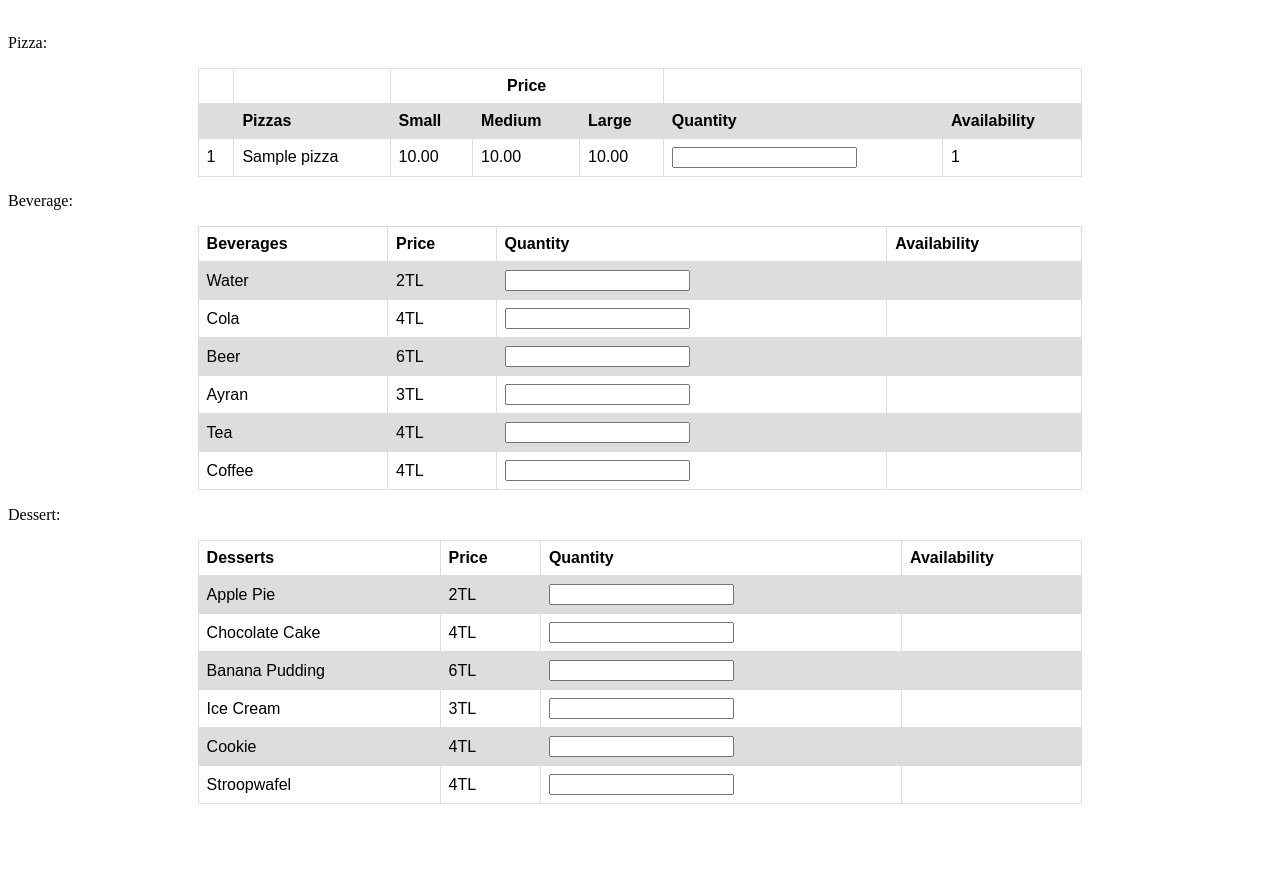
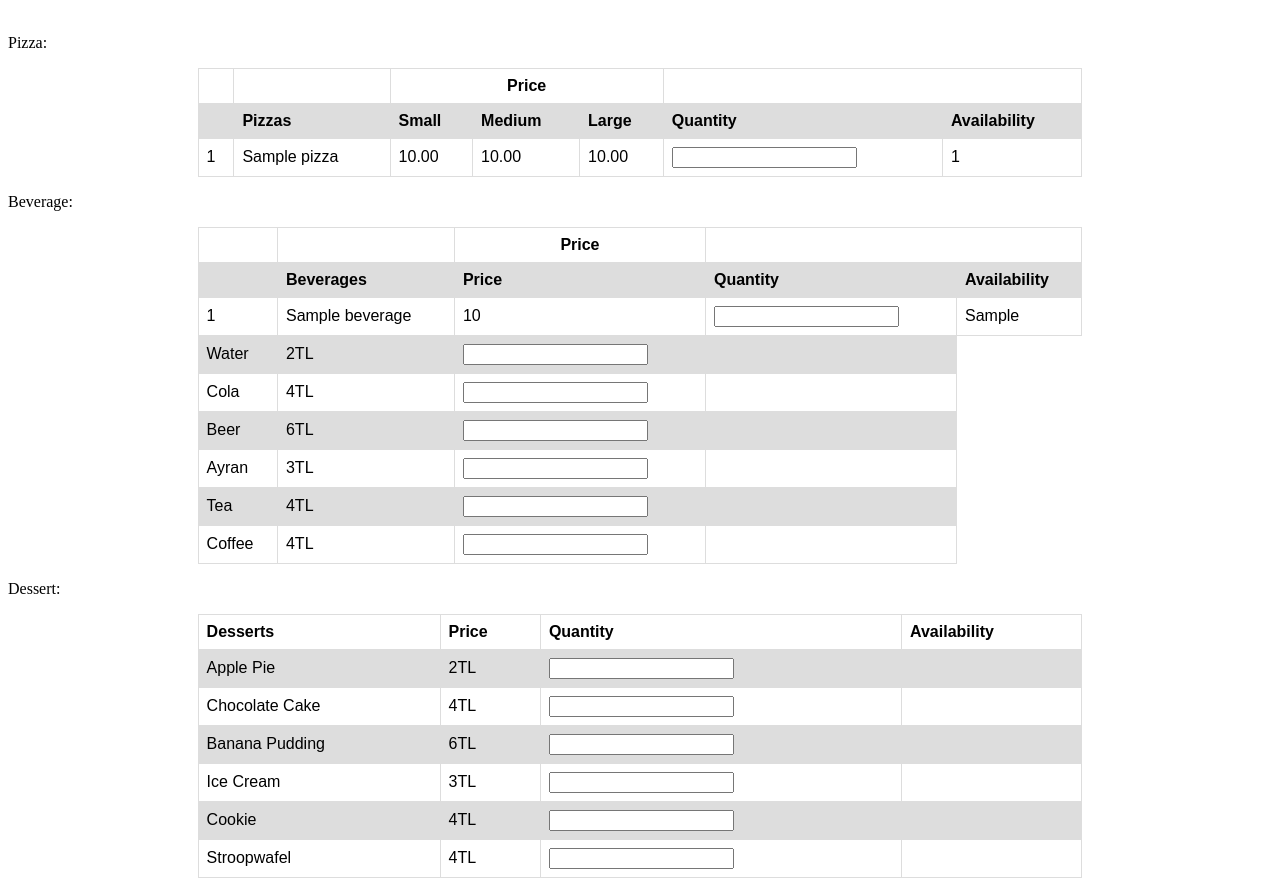
Before and after one commit to MeteK7/Pizza-Ordering-Website, a PHP site: page /order.php in a window 1280 px wide. Shown: the part 409-1295 px from the top of the page. Before the commit the page ends 1213 px from the top, so only its background shows below. Run offline with PHP 8.4, Linux system fonts and the light colour scheme; a user stored in the database is signed in; tables that the repository leaves empty or names only in its code hold one stand-in row (values such as "Sample post").

Commit message:
Beverage table is developed.

```diff
--- a/order.php
+++ b/order.php
@@ -4,8 +4,11 @@ include "session.php";
 ?>
 <?php
 include('config.php');
-$query = "SELECT * FROM tbl_pizza";
-$result = $conn->query($query);
+$query_pizza = "SELECT * FROM tbl_pizza";
+$result_pizza = $conn->query($query_pizza);
+
+$query_beverage = "SELECT * FROM tbl_beverage";
+$result_beverage = $conn->query($query_beverage);
 ?>
 <?php
 function get_pizza_quantity(){
@@ -92,9 +95,7 @@ function get_pizza_quantity(){
 				<input type="checkbox" id="chk-dessert" name="chk-type-of-ordering" value="Dessert">
 				<label for="dessert">Dessert</label>
 			</div>
-
 			<br>
-
 			<div class="div-table-pizza">
 				<p>Pizza:</p>
 				<center>
@@ -115,10 +116,10 @@ function get_pizza_quantity(){
 							<th>Availability</th>
 						</tr>
 						<?php
-						if ($result->num_rows > 0)
+						if ($result_pizza->num_rows > 0)
 						{
 							$sn=1;
-							while($data = $result->fetch_assoc())
+							while($data = $result_pizza->fetch_assoc())
 							{
 								?>
 								<tr>
@@ -128,16 +129,16 @@ function get_pizza_quantity(){
 									<td><?php echo $data['price_medium']; ?></td>
 									<td><?php echo $data['price_large']; ?></td>
 									<td>
-										<input onkeyup="calculateAvailabilityById('qty-<?php echo $data['id'];?>', 'availability-<?php echo $data['id'];?>','availability-const-<?php echo $data['id'];?>')" type="text" id="qty-<?php echo $data['id'];?>" name="pizza">
+										<input onkeyup="calculateAvailabilityById('qty-pizza-<?php echo $data['id'];?>', 'availability-pizza-<?php echo $data['id'];?>','availability-pizza-const-<?php echo $data['id'];?>')" type="text" id="qty-pizza-<?php echo $data['id'];?>" name="pizza">
 									</td>
-									<td id="availability-<?php echo $data['id'];?>">
+									<td id="availability-pizza-<?php echo $data['id'];?>">
 										<?php echo $data['availability']; ?>
 									</td>
 									<!--This is a constant value only for calculating new availability.-->
-									<td style="display:none;" id="availability-const-<?php echo $data['id'];?>">
+									<td style="display:none;" id="availability-pizza-const-<?php echo $data['id'];?>">
 										<?php echo $data['availability']; ?>
 									</td>
-									<tr>
+								</tr>
 								<?php
 								$sn++;
 							}
@@ -151,56 +152,6 @@ function get_pizza_quantity(){
 							<?php
 						}
 						?>
-										<!--
-											<tr>
-												<td>Vegetarian Pizza</td>
-												<td>15TL</td>
-												<td>17TL</td>
-												<td>20TL</td>
-												<td><input type="text" id="qty-pizza-vegetarian" name="quantity"></td>
-												<td><label></label></td>
-											</tr>
-											<tr>
-												<td>Chicken Pizza</td>
-												<td>18TL</td>
-												<td>20TL</td>
-												<td>22TL</td>
-												<td><input type="text" id="qty-pizza-chicken" name="quantity"></td>
-												<td></td>
-											</tr>
-											<tr>
-												<td>Meat Pizza</td>
-												<td>18TL</td>
-												<td>20TL</td>
-												<td>22TL</td>
-												<td><input type="text" id="qty-pizza-meat" name="quantity"></td>
-												<td></td>
-											</tr>
-											<tr>
-												<td>Pepperoni Pizza</td>
-												<td>19TL</td>
-												<td>21TL</td>
-												<td>23TL</td>
-												<td><input type="text" id="qty-pizza-pepperoni" name="quantity"></td>
-												<td></td>
-											</tr>
-											<tr>
-												<td>Mix Pizza</td>
-												<td>20TL</td>
-												<td>22TL</td>
-												<td>24TL</td>
-												<td><input type="text" id="qty-pizza-mix" name="quantity"></td>
-												<td></td>
-											</tr>
-											<tr>
-												<td>COME308 Special Pizza</td>
-												<td>22TL</td>
-												<td>23TL</td>
-												<td>26TL</td>
-												<td><input type="text" id="qty-pizza-come308-special" name="quantity"></td>
-												<td></td>
-											</tr>
-										-->
 					</table>
 				</center>
 			</div>
@@ -209,11 +160,53 @@ function get_pizza_quantity(){
 				<center>
 					<table>
 						<tr>
+							<th></th>
+							<th></th>
+							<th class="th-price">Price</th>
+							<th colspan="2"></th>
+						</tr>
+						<tr>
+							<th></th>
 							<th>Beverages</th>
 							<th>Price</th>
 							<th>Quantity</th>
 							<th>Availability</th>
 						</tr>
+						<?php
+						if ($result_beverage->num_rows > 0)
+						{
+							$sn=1;
+							while($data_beverage = $result_beverage->fetch_assoc())
+							{
+								?>
+								<tr>
+									<td><?php echo $sn; ?></td>
+									<td><?php echo $data_beverage['name']; ?></td>
+									<td><?php echo $data_beverage['price_small']; ?></td>
+									<td>
+										<input onkeyup="calculateAvailabilityById('qty-beverage-<?php echo $data_beverage['id'];?>', 'availability-beverage-<?php echo $data_beverage['id'];?>','availability-beverage-const-<?php echo $data_beverage['id'];?>')" type="text" id="qty-beverage-<?php echo $data_beverage['id'];?>" name="beverage">
+									</td>
+									<td id="availability-beverage-<?php echo $data_beverage['id'];?>">
+										<?php echo $data_beverage['availability']; ?>
+									</td>
+									<!--This is a constant value only for calculating new availability.-->
+									<td style="display:none;" id="availability-beverage-const-<?php echo $data_beverage['id'];?>">
+										<?php echo $data_beverage['availability']; ?>
+									</td>
+								</tr>
+								<?php
+								$sn++;
+							}
+						}
+						else
+						{
+							?>
+							<tr>
+								<td colspan="8">No data found</td>
+							</tr>
+							<?php
+						}
+						?>
 						<tr>
 							<td>Water</td>
 							<td>2TL</td>
```
Lines whose indentation alone changed are shown as unchanged.
